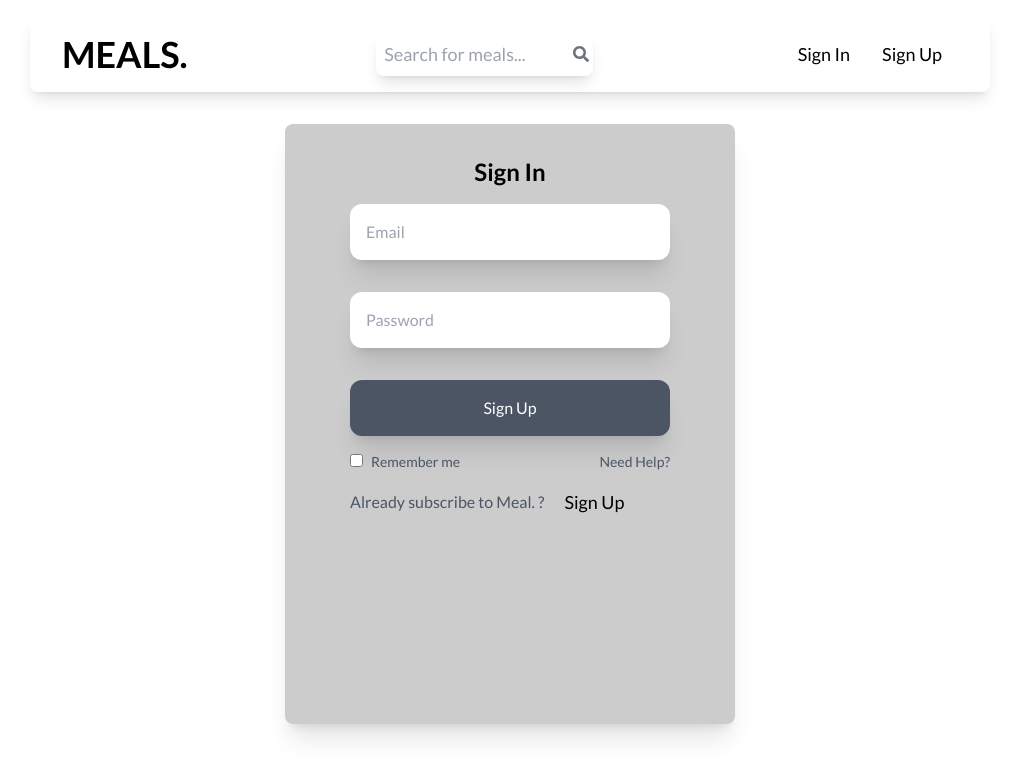
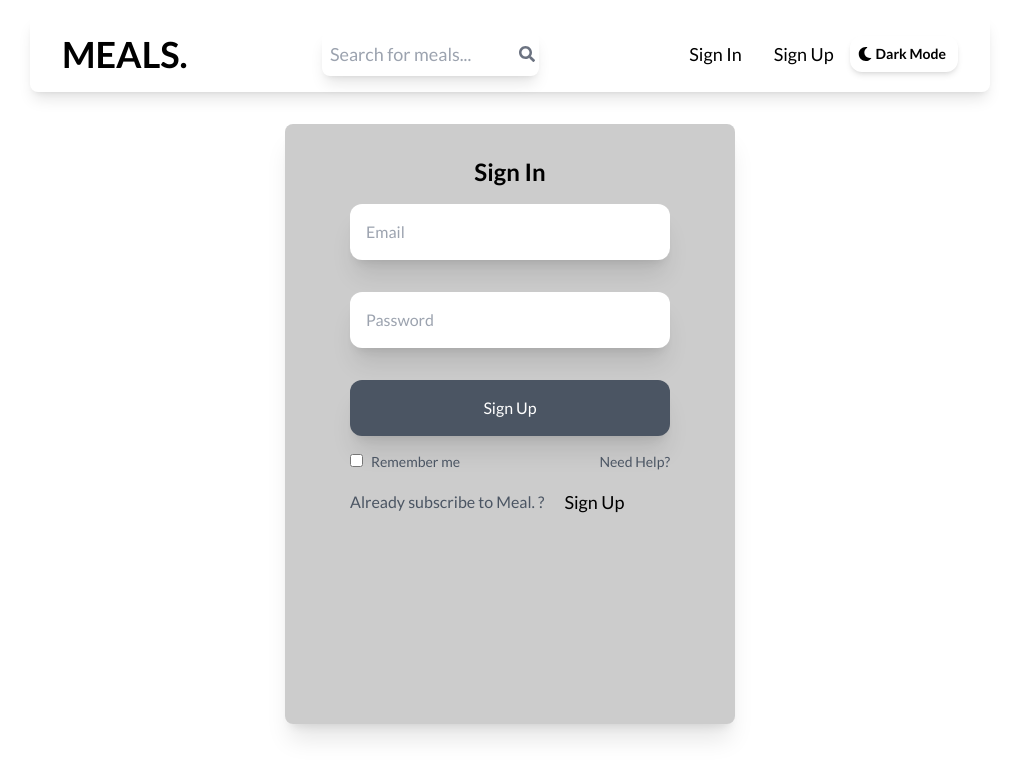
Before and after one commit to ZoricNikola00/meals., a React (Create React App) app: page /signin in a window 1280 px wide. Shown: the top 778 px of the page, without its empty margins (130-1149 px from the left). Built offline with nearby package versions, Linux system fonts and the light colour scheme; no server answers.

Commit message:
Small fix

```diff
--- a/src/components/Navbar.tsx
+++ b/src/components/Navbar.tsx
@@ -38,9 +38,10 @@ const Navbar = () => {
             <button onClick={changeTheme} className={`font-bold text-sm shadow-md rounded-xl p-2 shadow-${shadow}`}>{theme?<p className='flex items-center'><FaSun/><span className='mx-1'>Light Mode</span></p>:<p className='flex items-center'><FaMoon/><span className='mx-1'>Dark Mode</span></p>}</button>
         </div>:
 
-        <div className='hidden md:flex text-lg'>
+        <div className='hidden md:flex text-lg md:items-center'>
             <Link onClick={_=>setShowMenu(false)} to='signin'><div className='mx-4 cursor-pointer'>Sign In</div></Link>
             <Link onClick={_=>setShowMenu(false)} to='signup'><div className='mx-4 cursor-pointer'>Sign Up</div></Link>
+            <button onClick={changeTheme} className={`font-bold text-sm shadow-md rounded-xl p-2 shadow-${shadow}`}>{theme?<p className='flex items-center'><FaSun/><span className='mx-1'>Light Mode</span></p>:<p className='flex items-center'><FaMoon/><span className='mx-1'>Dark Mode</span></p>}</button>
         </div>
         }
         <div className={`${showMenu?'rotate-90':'rotate-0'} transition-transform duration-500 block md:hidden text-4xl cursor-pointer z-40`} onClick={_=>setShowMenu(p=>!p)}><FaBars/></div>
--- a/src/context.tsx
+++ b/src/context.tsx
@@ -30,7 +30,7 @@ const AppContext=createContext<{
 export const AppProvider:React.FC<any> = ({children}) => {
     const [user,setUser]=useState<any>()
     const [theme,setTheme]=useState(false)
-    const [shadow,setShadow]=useState('white')
+    const [shadow,setShadow]=useState('')
 
     const changeTheme=()=>{
         setTheme(p=>!p)
```
